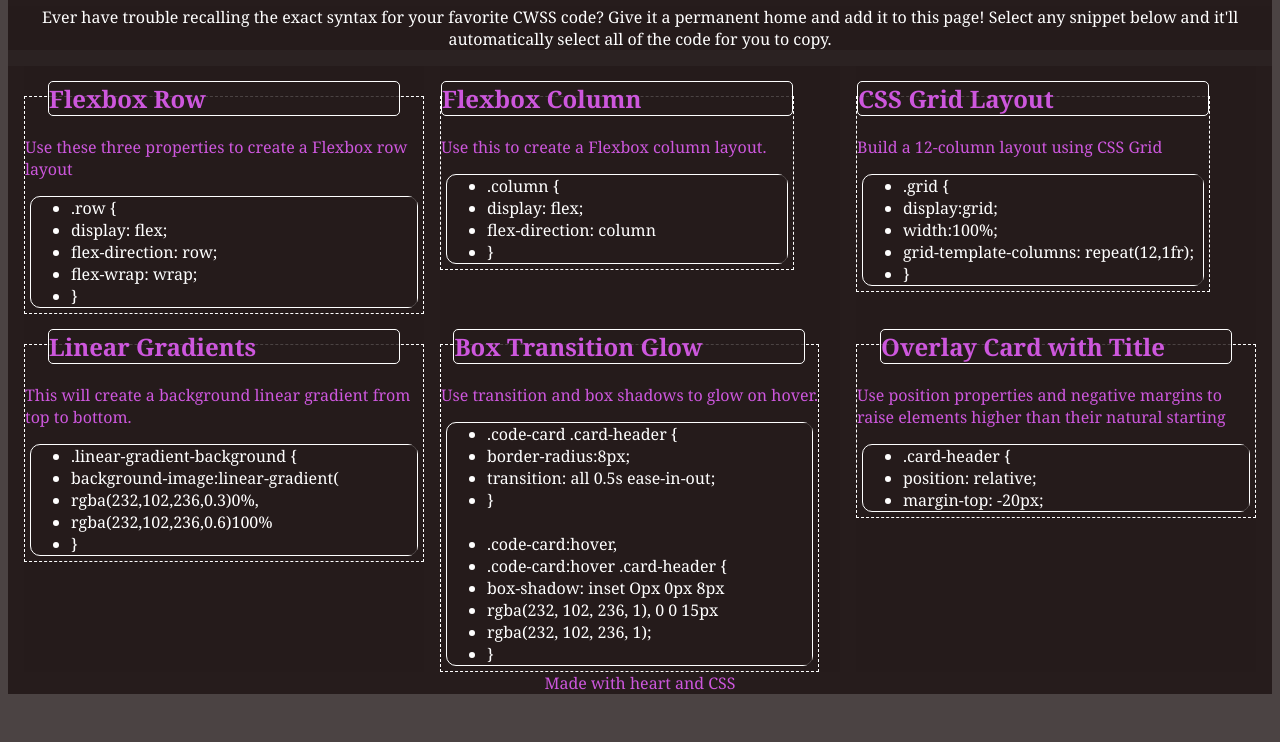
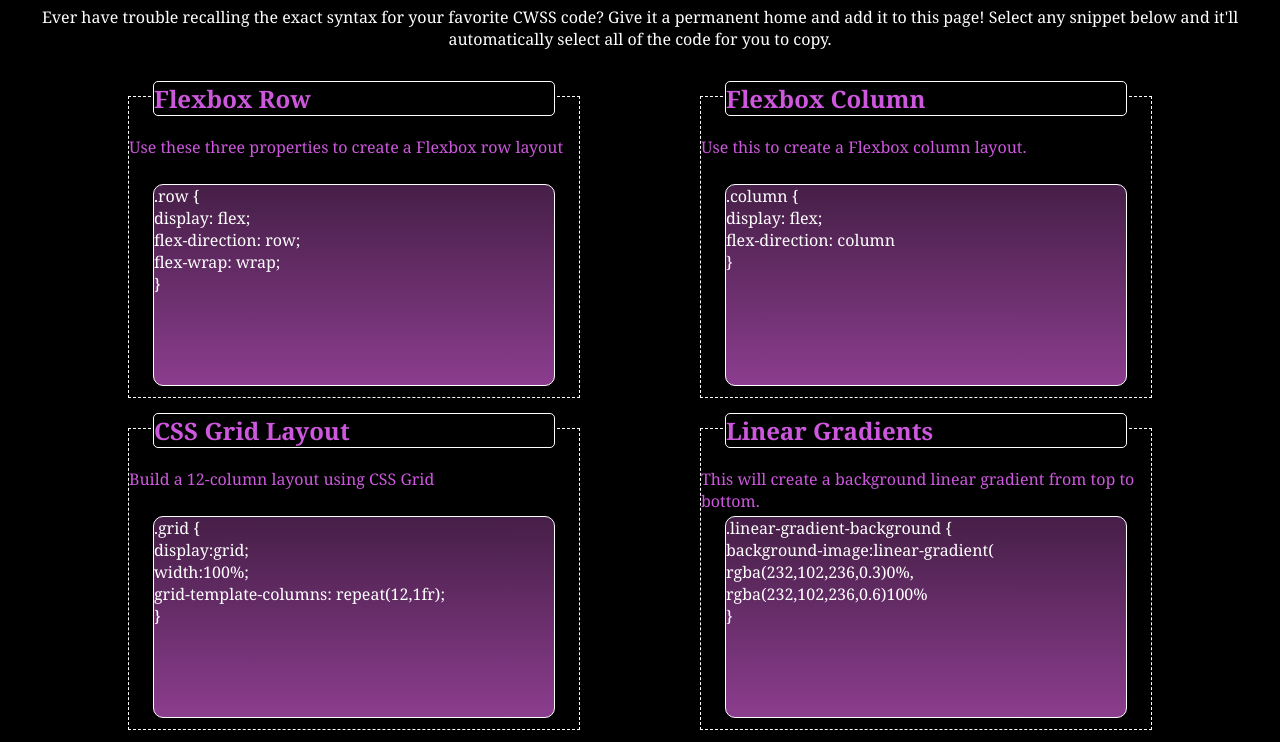
Before and after one commit to CL2731/First-Group, a plain HTML site: page index.html in a window 1280 px wide. Shown: the part 80-822 px from the top of the page. Before the commit the page ends 800 px from the top, so only its background shows below. Drawn offline with Linux system fonts and the light colour scheme.

Commit message:
fix orientation of cards

```diff
--- a/assets/css/style.css
+++ b/assets/css/style.css
@@ -3,14 +3,15 @@
 :root {
     --white-text: white;
     --border-rad: 5px;
+    --card-width: 450px;
 }
 * {
     font-family: Cambria, Cochin, Georgia, Times, 'Times New Roman', serif;
-    background-color: rgba(37, 27, 27, 0.822);
+    background-color: black;
     color: rgb(205, 87, 221);
     /* border: 3px solid greenyellow; */
 }
-h2, ul {
+h2, .code {
     border: 1px solid white
 }
 
@@ -21,13 +22,13 @@ main {
     flex-wrap: wrap;
 
 }
-header p, li {
+header p, .code {
     color: white;
 }
 
 .display-flex {
     display: flex;
-    flex: 0 0 400px;
+    flex: 0 0 var(--card-width);
     align-items: flex-start;
 }
 
@@ -36,22 +37,41 @@ h2 {
     margin-left: auto;
     margin-right: auto;
     margin-top: -16px;
-    width: 350px;
+    width: 400px;
+    background-color: black;
+    opacity: 100%;
 }
 
 .center {
     text-align: center;
 }
 
+.descrp {
+    height: 32px;
+}
+
 article {
     border: 1px dashed white;
     margin-top: 30px;
-    align-items: center;
+    display: block;
+    justify-content: center;
+    width: var(--card-width);
+    height: 300px;
 }
 
-ul {
+.code {
     margin: 5px;
     border-radius: 10px;
+    list-style: none;
+    width: 400px;
+    height: 200px;
+    margin-left: auto;
+    margin-right: auto;
+    vertical-align: middle;
+    background-image:linear-gradient(
+        rgba(232,102,236,0.3)0%,
+        rgba(232,102,236,0.6)100%
+    )
 }
 
 @media screen and (max-width: 768px) {
@@ -62,7 +82,6 @@ ul {
   }
 
 
-*/
 /*
 
 .row {
--- a/index.html
+++ b/index.html
@@ -20,87 +20,91 @@
         <section class="display-flex">
             <article>
                 <h2>Flexbox Row</h2>
-                <p>Use these three properties to create a Flexbox row layout</p>
-                <ul>
-                    <li>.row {</li>
-                    <li>  display: flex;</li>
-                    <li>  flex-direction: row;</li>
-                    <li>  flex-wrap: wrap;</li>
-                    <li>}</li>
-                </ul>
+                <p class="descrp">Use these three properties to create a Flexbox row layout</p>
+                <p class="code">
+                    .row {<br>
+                      display: flex;<br>
+                      flex-direction: row;<br>
+                      flex-wrap: wrap;<br>
+                    }<br>
+                </p class="code">
             </article>
         </section>
         <section class="display-flex">
             <article>
                 <h2>Flexbox Column</h2>
-                <p>Use this to create a Flexbox column layout.</p>
-                <ul>
-                    <li>.column {</li>
-                    <li>  display: flex;</li>
-                    <li>  flex-direction: column</li>
-                    <li>}</li>
-                </ul>
+                <p class="descrp">Use this to create a Flexbox column layout.</p>
+                <p class="code">
+                    .column {<br>
+                      display: flex;<br>
+                      flex-direction: column<br>
+                    }<br>
+                </p class="code">
             </article>
         </section>
         <section class="display-flex">
             <article>
                 <h2>CSS Grid Layout</h2>
-                <p>Build a 12-column layout using CSS Grid</p>
-                <ul>
-                    <li>.grid {</li>
-                    <li>  display:grid;</li>
-                    <li>  width:100%;</li>
-                    <li>  grid-template-columns: repeat(12,1fr);</li>
-                    <li>}</li>
-                </ul>
+                <p class="descrp">Build a 12-column layout using CSS Grid</p>
+                <p class="code">
+                    .grid {<br>
+                      display:grid;<br>
+                      width:100%;<br>
+                      grid-template-columns: repeat(12,1fr);<br>
+                    }<br>
+                </p class="code">
             </article>
         </section>
         <section class="display-flex">
             <article>
                 <h2>Linear Gradients</h2>
-                <p>This will create a background linear gradient from top to bottom.</p>
-                <ul>
-                    <li>.linear-gradient-background {</li>
-                    <li>  background-image:linear-gradient(</li>
-                    <li>  rgba(232,102,236,0.3)0%,</li>
-                    <li>  rgba(232,102,236,0.6)100%</li>
-                    <li>}</li>
-                </ul>
+                <p class="descrp">This will create a background linear gradient from top to bottom.</p>
+                <p class="code">
+                    .linear-gradient-background {<br>
+                      background-image:linear-gradient(<br>
+                      rgba(232,102,236,0.3)0%,<br>
+                      rgba(232,102,236,0.6)100%<br>
+                    }<br>
+                </p class="code">
             </article>
         </section>
         <section class="display-flex">
             <article>
                 <h2>Box Transition Glow</h2>
-                <p>Use transition and box shadows to glow on hover.</p>
-                <ul>
-                    <li>.code-card .card-header {</li>
-                    <li>  border-radius:8px;</li>
-                    <li>  transition: all 0.5s ease-in-out;</li>
-                    <li>}</li>
+                <p class="descrp">Use transition and box shadows to glow on hover.</p>
+                <p class="code">
+                    .code-card .card-header {<br>
+                      border-radius:8px;<br>
+                      transition: all 0.5s ease-in-out;<br>
+                    }<br>
                     <br>
-                    <li>.code-card:hover,</li>
-                    <li>.code-card:hover .card-header {</li>
-                    <li>  box-shadow: inset Opx 0px 8px</li>
-                    <li>    rgba(232, 102, 236, 1), 0 0 15px</li>
-                    <li>    rgba(232, 102, 236, 1);</li>
-                    <li>}</li>
-                </ul>
+                    .code-card:hover,<br>
+                    .code-card:hover .card-header {<br>
+                      box-shadow: inset Opx 0px 8px<br>
+                        rgba(232, 102, 236, 1), 0 0 15px<br>
+                        rgba(232, 102, 236, 1);<br>
+                    }<br>
+                </p class="code">
             </article>
         </section>
         <section class="display-flex">
             <article>
                 <h2>Overlay Card with Title</h2>
-                <p>Use position properties and negative margins to raise elements higher than their natural starting</p>
-                <ul>
-                    <li>.card-header {</li>
-                    <li>  position: relative;</li>
-                    <li>  margin-top: -20px;</li>
-                </ul>
+                <p class="descrp">Use position properties and negative margins to raise elements higher than their natural starting</p>
+                <p class="code">
+                    .card-header {<br>
+                      position: relative;<br>
+                      margin-top: -20px;<br>
+                </p class="code">
             </article>
         </section>
     </main>
     <footer class="center">
-        Made with heart and CSS
+        <br>
+        <br>
+        <h3>Made with heart and CSS</h3>
+        <br>
+        <br>
     </footer>
 </body>
 
```
